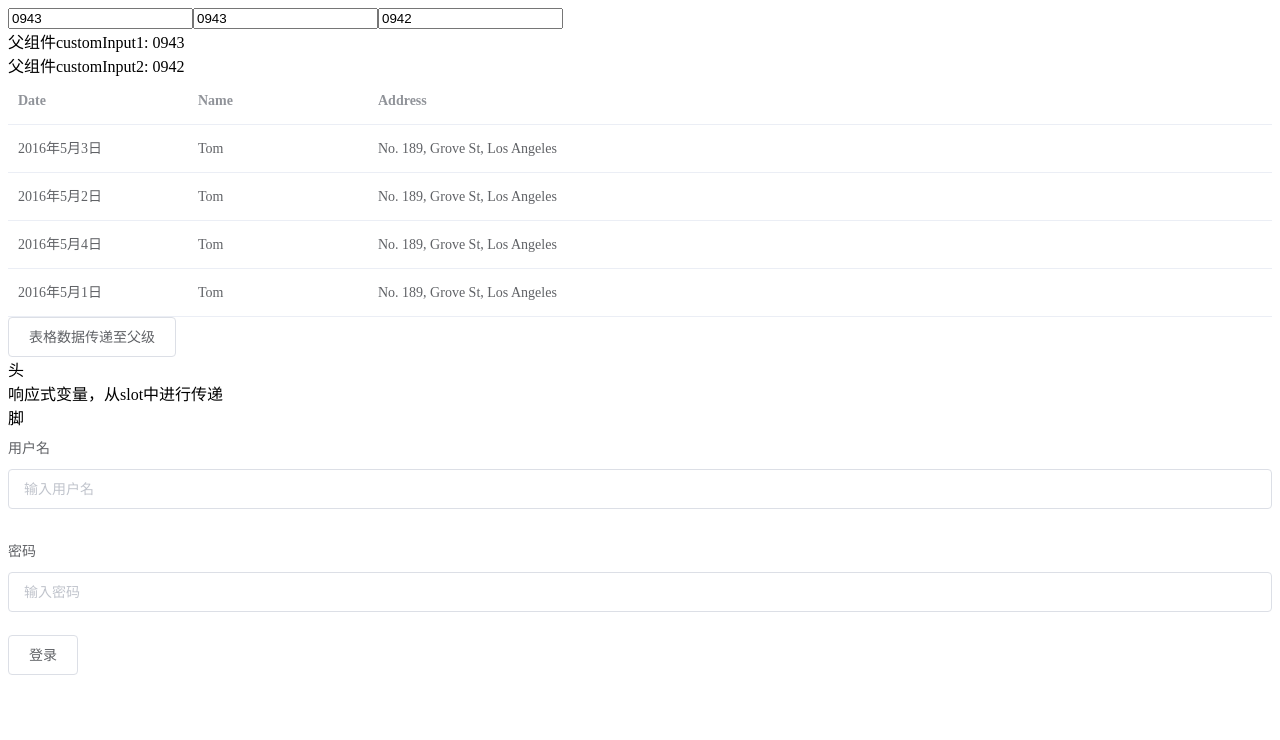
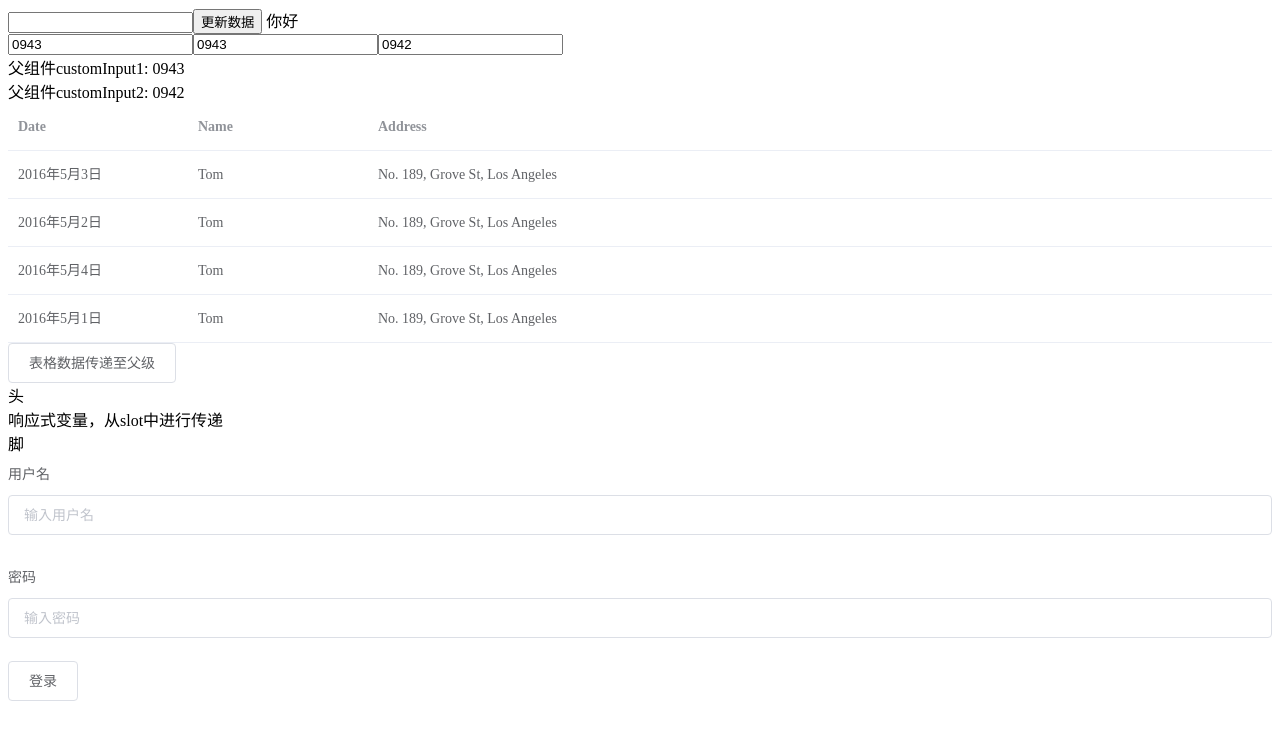
Before and after one commit to JinweiOS/learnV3, a Vue app: page / in a window 1280 px wide. Shown: the top 740 px of the page. Built offline with nearby package versions, Linux system fonts and the light colour scheme.

Commit message:
feat: 异步数据问题

```diff
--- a/src/Main.vue
+++ b/src/Main.vue
@@ -4,6 +4,7 @@ import AttrComp from '@/component/Attr.vue'
 import TableComp from '@/component/Table.vue'
 import CustomInput from '@/component/CustomInput.vue'
 import { ref } from 'vue'
+import AsyncData from './component/AsyncData.vue'
 export default {
   name: 'MainComp',
   // 局部注册
@@ -11,7 +12,8 @@ export default {
     // 'PartCom': PartComp
     AttrComp,
     TableComp,
-    CustomInput
+    CustomInput,
+    AsyncData
   },
   setup() {
     const msgText = ref('hello world')
@@ -40,10 +42,32 @@ export default {
       console.log('子组件传递的数据', childTableData.value)
     }
 
+    const asyncMsg = ref(null)
+
+    // function promiseFn() {
+    //   return new Promise((resolve, reject) => {
+    //     setTimeout(() => {
+    //       asyncMsg.value = '你好'
+    //       resolve(asyncMsg)
+    //     }, 2000)
+    //   })
+    // }
+
+    const isShow = ref(false)
+
+    function asyncUpdate(data) {
+      asyncMsg.value.people.msg = data
+    }
 
     setTimeout(() => {
       msgObj.value.name = '我改变了'
       customInput.value = '0943'
+      asyncMsg.value = {
+        people: {
+          msg: '你好'
+        }
+      }
+      isShow.value = true
     }, 3000)
     return {
       msgText,
@@ -53,7 +77,10 @@ export default {
       customInput,
       getData,
       setMainTableData,
-      customInput2
+      customInput2,
+      asyncMsg,
+      asyncUpdate,
+      isShow
     }
   }
 }
@@ -65,6 +92,8 @@ export default {
   <div>父亲：{{ msgObj.name }}</div>
   <div>父亲:{{ count }}</div>
   <el-button>这是elementui提供的</el-button> -->
+  <async-data v-if="isShow" @update="asyncUpdate" :msg="asyncMsg"></async-data>
+  {{ asyncMsg?.people?.msg }}
   <custom-input v-model:modelValue="customInput" v-model:second="customInput2"></custom-input>
   <!-- <CustomInput
     :modelValue="customInput"
--- /dev/null
+++ b/src/component/AsyncData.vue
@@ -0,0 +1,33 @@
+<script>
+import { onMounted, ref, watch } from 'vue'
+
+export default {
+  props: ['msg'],
+  emits: ['update'],
+  name: 'AsyncData',
+  setup(props, { emit }) {
+    console.log('props', props.msg.people.msg)
+    const msgLocal = ref('')
+
+    function updateP() {
+      emit('update', msgLocal.value)
+    }
+    watch(
+      () => props.msg,
+      () => {
+        msgLocal.value = props.msg.people.msg
+      }
+    )
+    return {
+      msgLocal,
+      updateP
+    }
+  }
+}
+</script>
+<template>
+  <!-- 默认展示qingyunke机器人的回答的值 -->
+  <!-- <div>{{ msg?.people?.msg }}</div> -->
+  <input v-model="msgLocal" />
+  <button @click="updateP">更新数据</button>
+</template>
```
